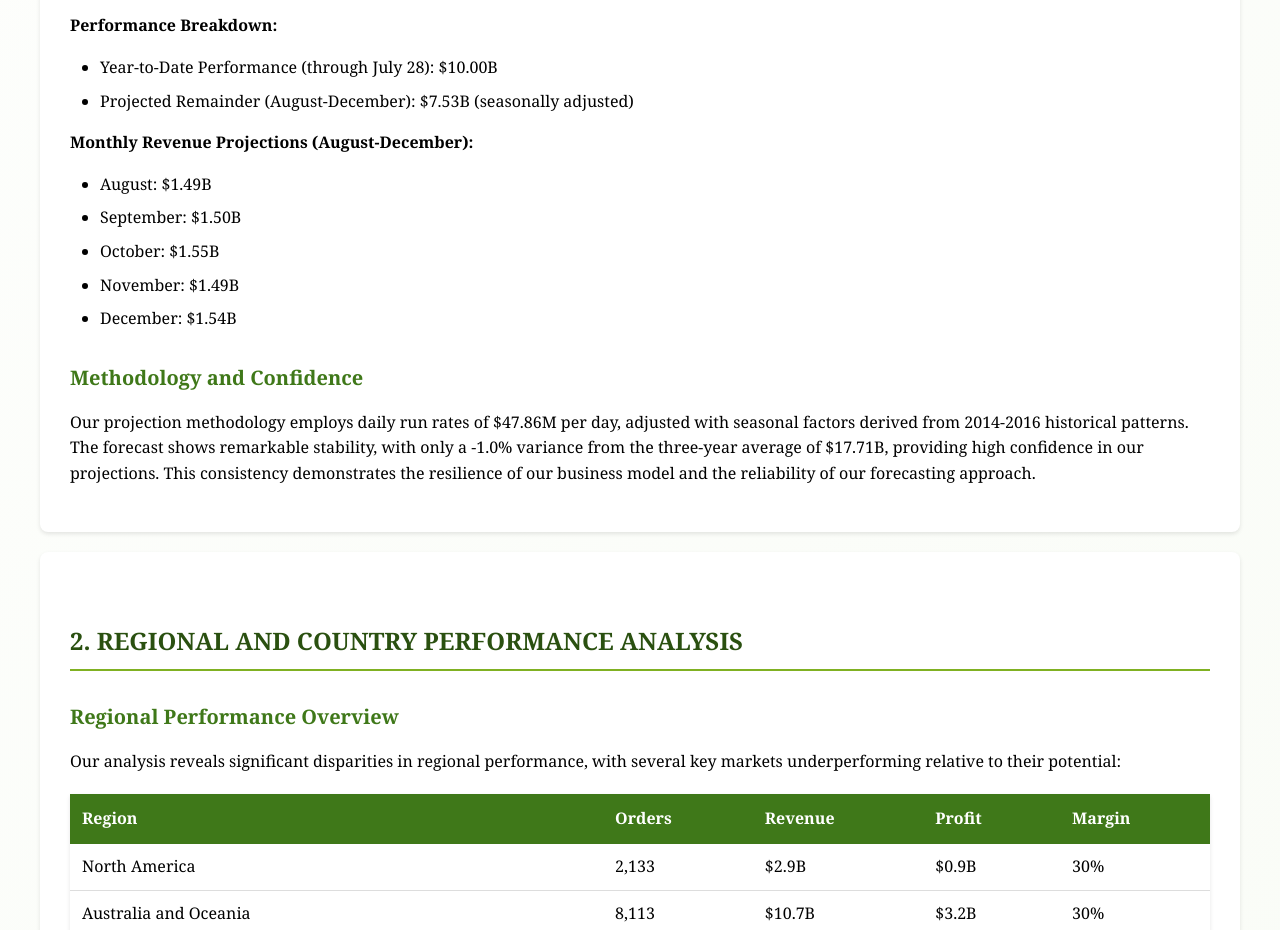
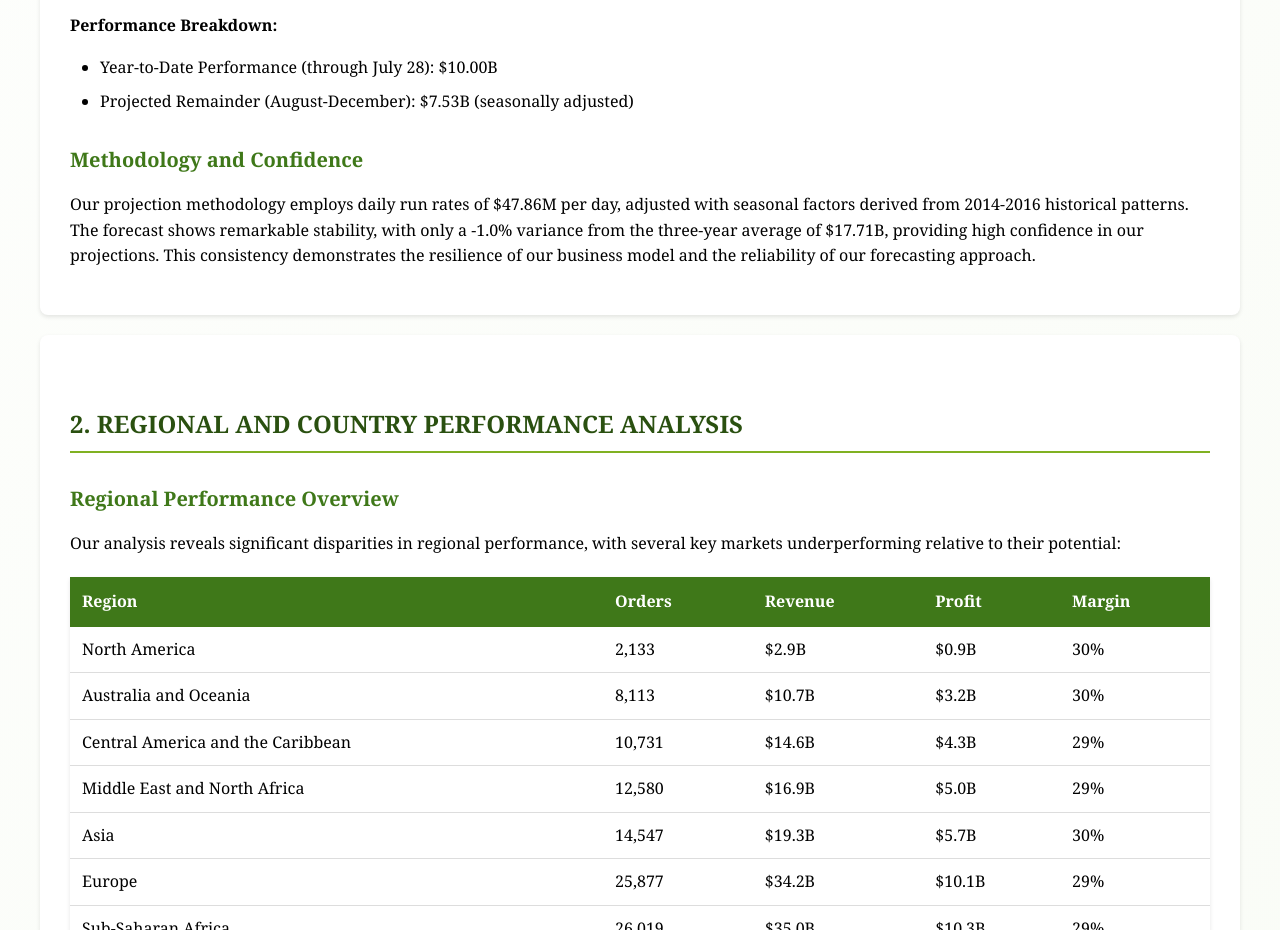
Before and after one commit to kh0pper/DSCI-5330-Assignment-01, a plain HTML site: page index.html in a window 1280 px wide. Shown: the part 1907-2837 px from the top of the page. Drawn offline with Linux system fonts and the light colour scheme.

Commit message:
Remove Monthly Revenue Projections section from memorandum and website

```diff
--- a/index.html
+++ b/index.html
@@ -213,14 +213,6 @@
             <li>Projected Remainder (August-December): $7.53B (seasonally adjusted)</li>
         </ul>
 
-        <p><strong>Monthly Revenue Projections (August-December):</strong></p>
-        <ul>
-            <li>August: $1.49B</li>
-            <li>September: $1.50B</li>
-            <li>October: $1.55B</li>
-            <li>November: $1.49B</li>
-            <li>December: $1.54B</li>
-        </ul>
 
         <h3>Methodology and Confidence</h3>
         <p>Our projection methodology employs daily run rates of $47.86M per day, adjusted with seasonal factors derived from 2014-2016 historical patterns. The forecast shows remarkable stability, with only a -1.0% variance from the three-year average of $17.71B, providing high confidence in our projections. This consistency demonstrates the resilience of our business model and the reliability of our forecasting approach.</p>
```
Also changed, not shown: 1 other file.
